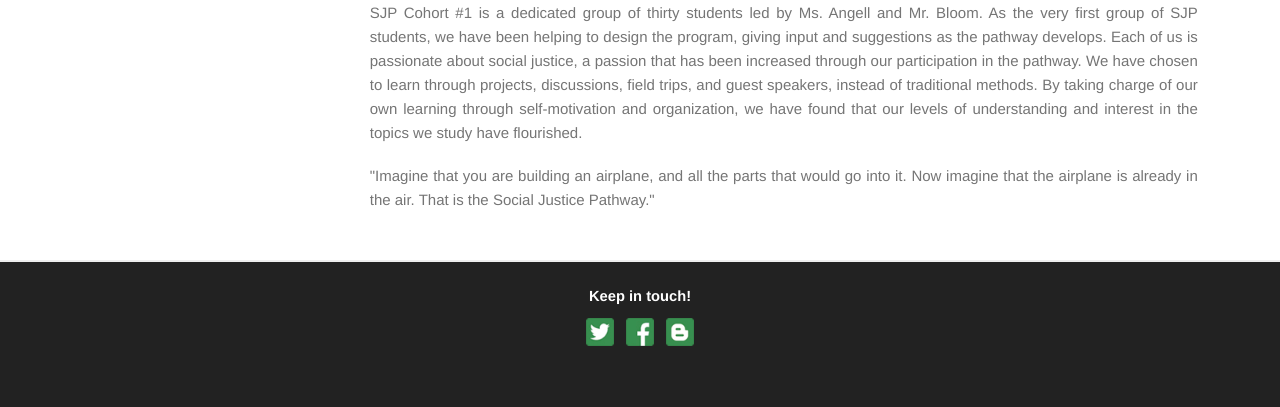
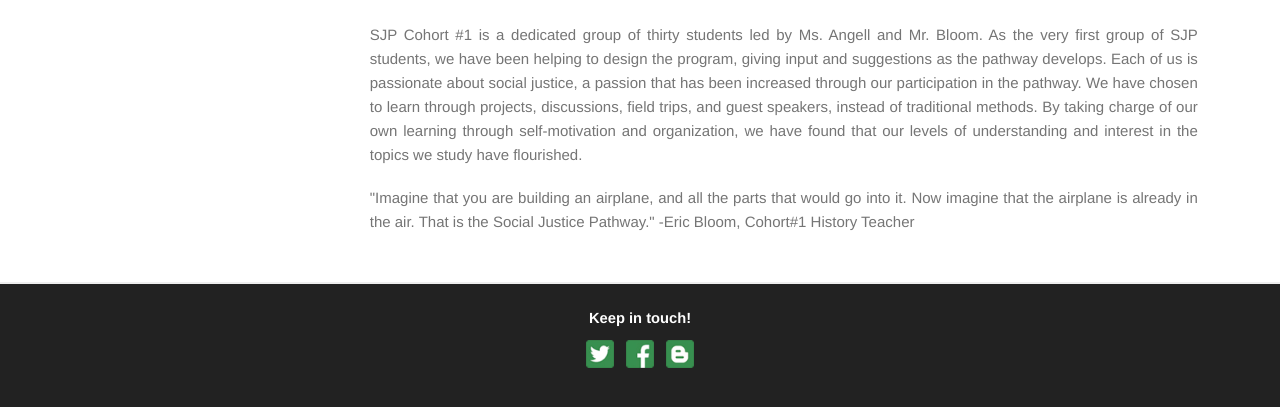
Before and after one commit to rafilong/palysjp-website, a Jekyll site: the page built from cohorts/one/about.html, in a window 1280 px wide, cut to the strip 456-863 px from the top of the page. Built offline with Jekyll 4.4.1, drawn with Linux system fonts in a browser that asks for light colours; Markdown is read by kramdown in place of the engine named in the settings.

Commit message:
Edited About blurb

```diff
--- a/cohorts/one/about.html
+++ b/cohorts/one/about.html
@@ -7,14 +7,26 @@ cohort: One
 
 <h3>About Us</h3>
 
+<p>
+
+
+</p>
+
 <div class="row">
   <div class="large-12 columns">
     <div style="text-align:center">
    <iframe width="560" height="315" src="https://www.youtube.com/embed/KwtQEap9gpk" frameborder="0" allowfullscreen></iframe>
     </div>
 
+<p>
+
+
+
+
+</p>
+
     <p>SJP Cohort #1 is a dedicated group of thirty students led by Ms. Angell and Mr. Bloom. As the very first group of SJP students, we have been helping to design the program, giving input and suggestions as the pathway develops. Each of us is passionate about social justice, a passion that has been increased through our participation in the pathway. We have chosen to learn through projects, discussions, field trips, and guest speakers, instead of traditional methods. By taking charge of our own learning through self-motivation and organization, we have found that our levels of understanding and interest in the topics we study have flourished.</p>
 
-    <p>"Imagine that you are building an airplane, and all the parts that would go into it. Now imagine that the airplane is already in the air. That is the Social Justice Pathway."</p>
+    <p>"Imagine that you are building an airplane, and all the parts that would go into it. Now imagine that the airplane is already in the air. That is the Social Justice Pathway." -Eric Bloom, Cohort#1 History Teacher</p>
   </div>
 </div>
```
